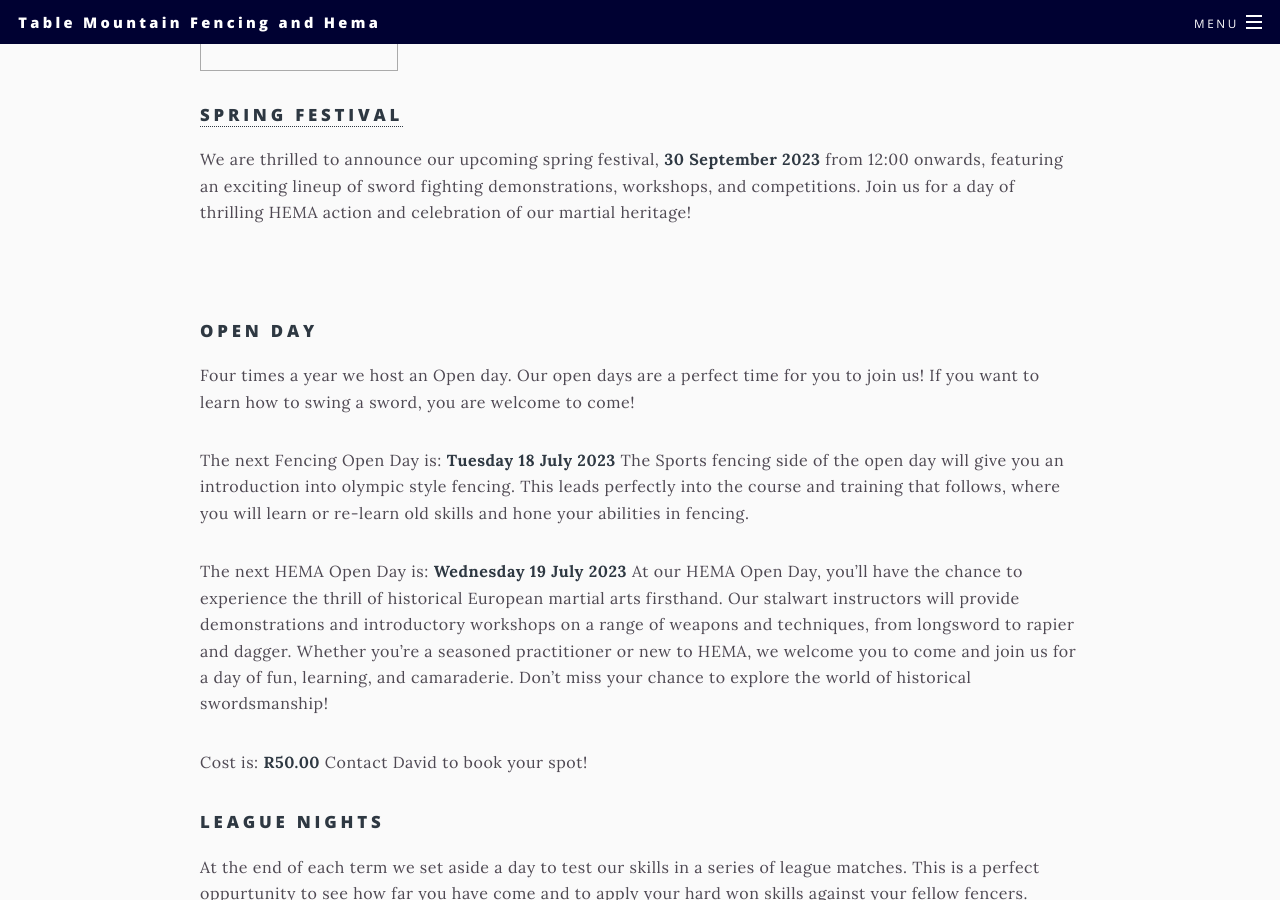
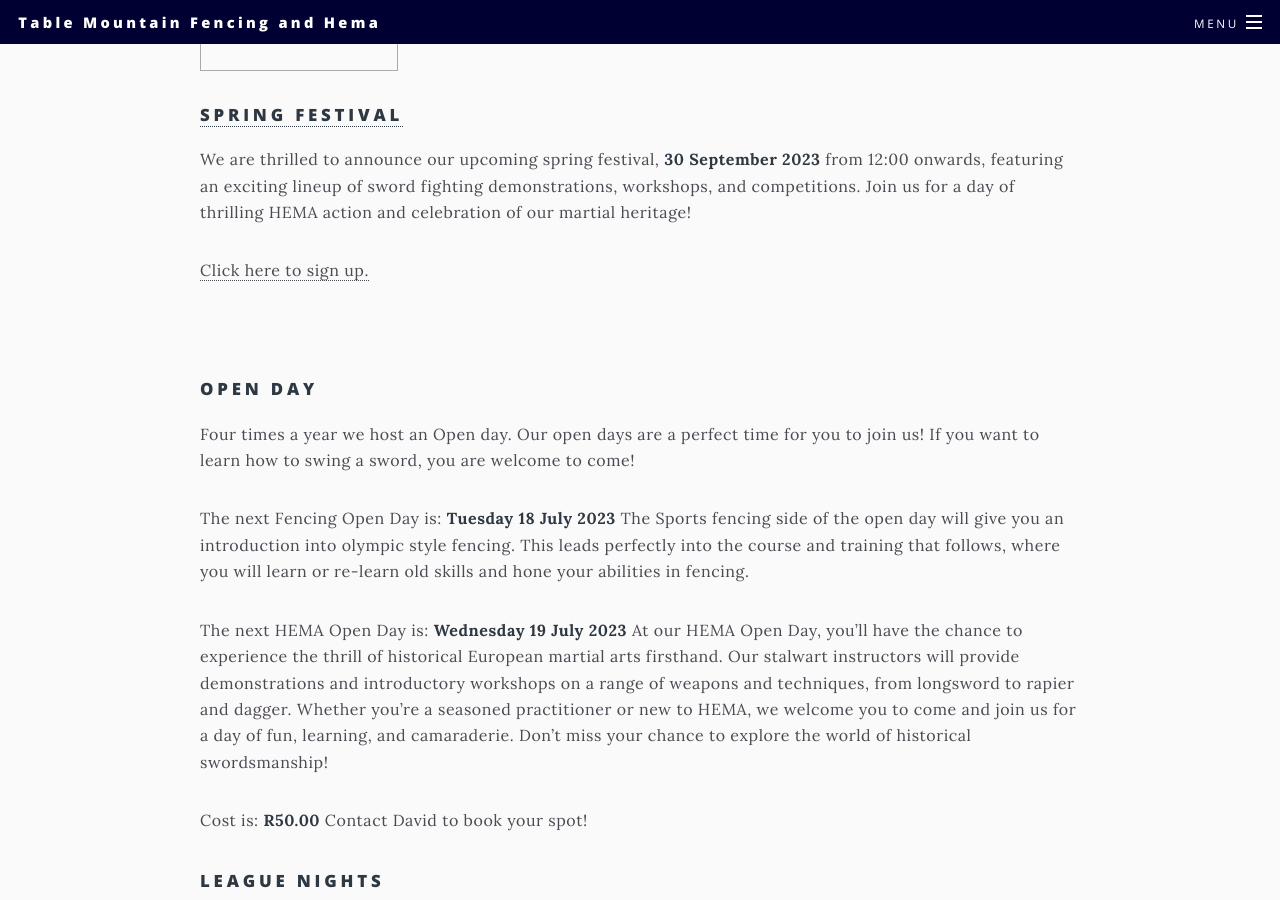
Before and after one commit to table-mountain-hema/table-mountain-hema.github.io, a Jekyll site: the page built from _pages/events.md, in a window 1280 px wide and 900 px high, scrolled down 567 px. Built offline with Jekyll 4.4.1, drawn with Linux system fonts in a browser that asks for light colours.

Commit message:
added new link

```diff
--- a/_pages/events.md
+++ b/_pages/events.md
@@ -14,8 +14,10 @@ background-image: fencing_banner.jpg
 * Do not remove this line (it will not be displayed)
 {:toc}
 
-### [Spring Festival](https://forms.gle/dSoMopk6GmdFmxYp8)
+### [Spring Festival](https://docs.google.com/forms/d/e/1FAIpQLSfFvcVPeN--wE0M9nI4CBznVBJNNM6WT6iHnult2fzljXxMXA/viewform)
 We are thrilled to announce our upcoming spring festival, **30 September 2023** from 12:00 onwards, featuring an exciting lineup of sword fighting demonstrations, workshops, and competitions. Join us for a day of thrilling HEMA action and celebration of our martial heritage!
+
+[Click here to sign up.](https://docs.google.com/forms/d/e/1FAIpQLSfFvcVPeN--wE0M9nI4CBznVBJNNM6WT6iHnult2fzljXxMXA/viewform)
 
 <br/>
 
```
